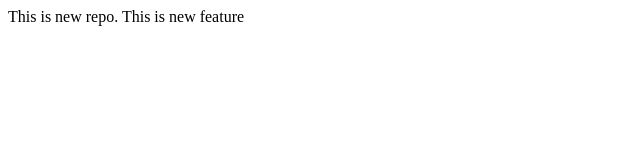
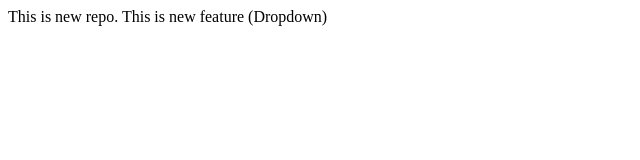
Before and after one commit to mohithvarunr/localRepo, a plain HTML site: page index.html in a window 1280 px wide. Shown: the whole page, without its empty margins (0-640 px from the left). Drawn offline with Linux system fonts and the light colour scheme.

Commit message:
added Dropdown

```diff
--- a/index.html
+++ b/index.html
@@ -1,4 +1,4 @@
 <p>
     This is new repo.
-    This is new feature
+    This is new feature (Dropdown)
 </p>
```
